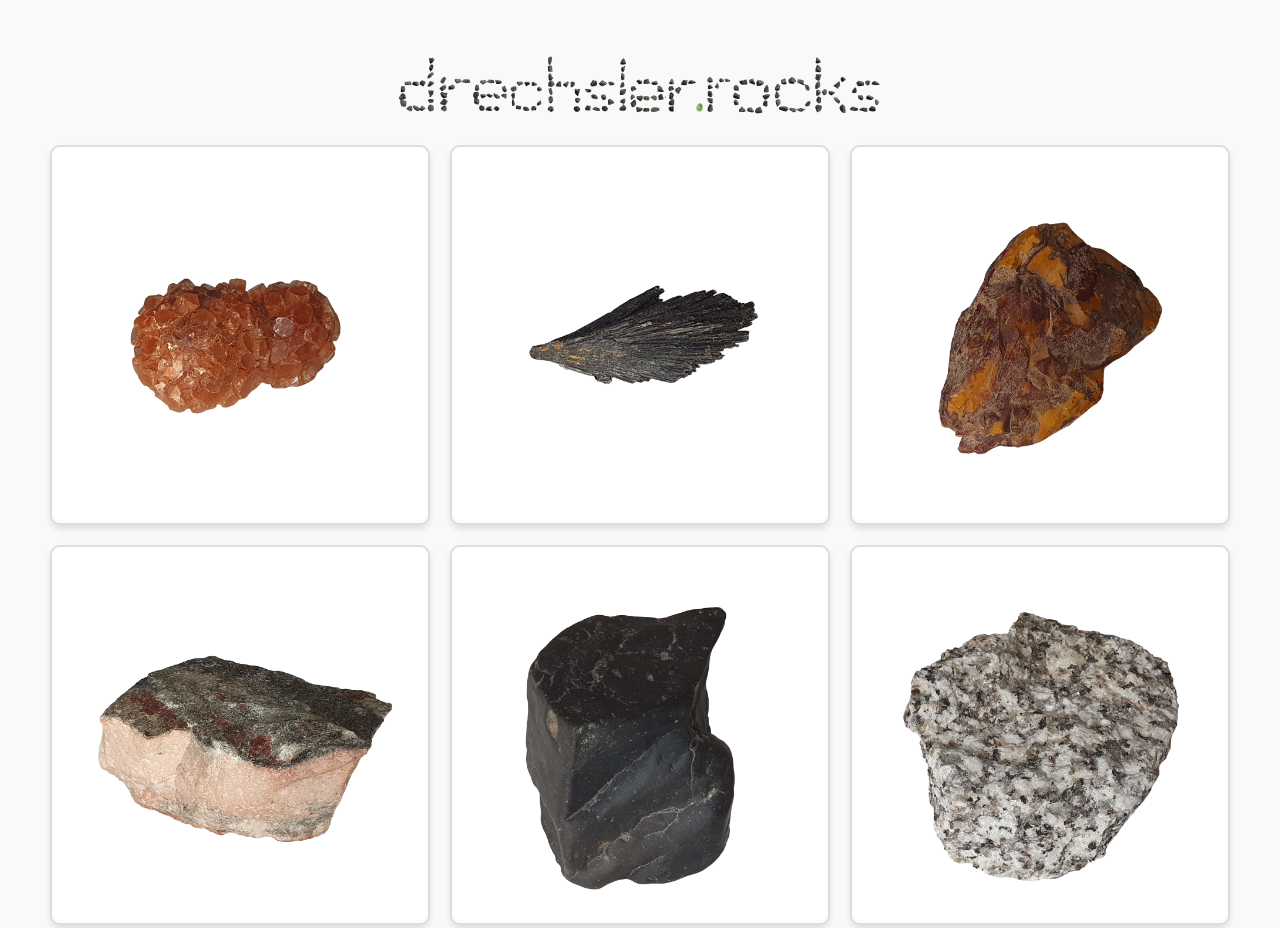
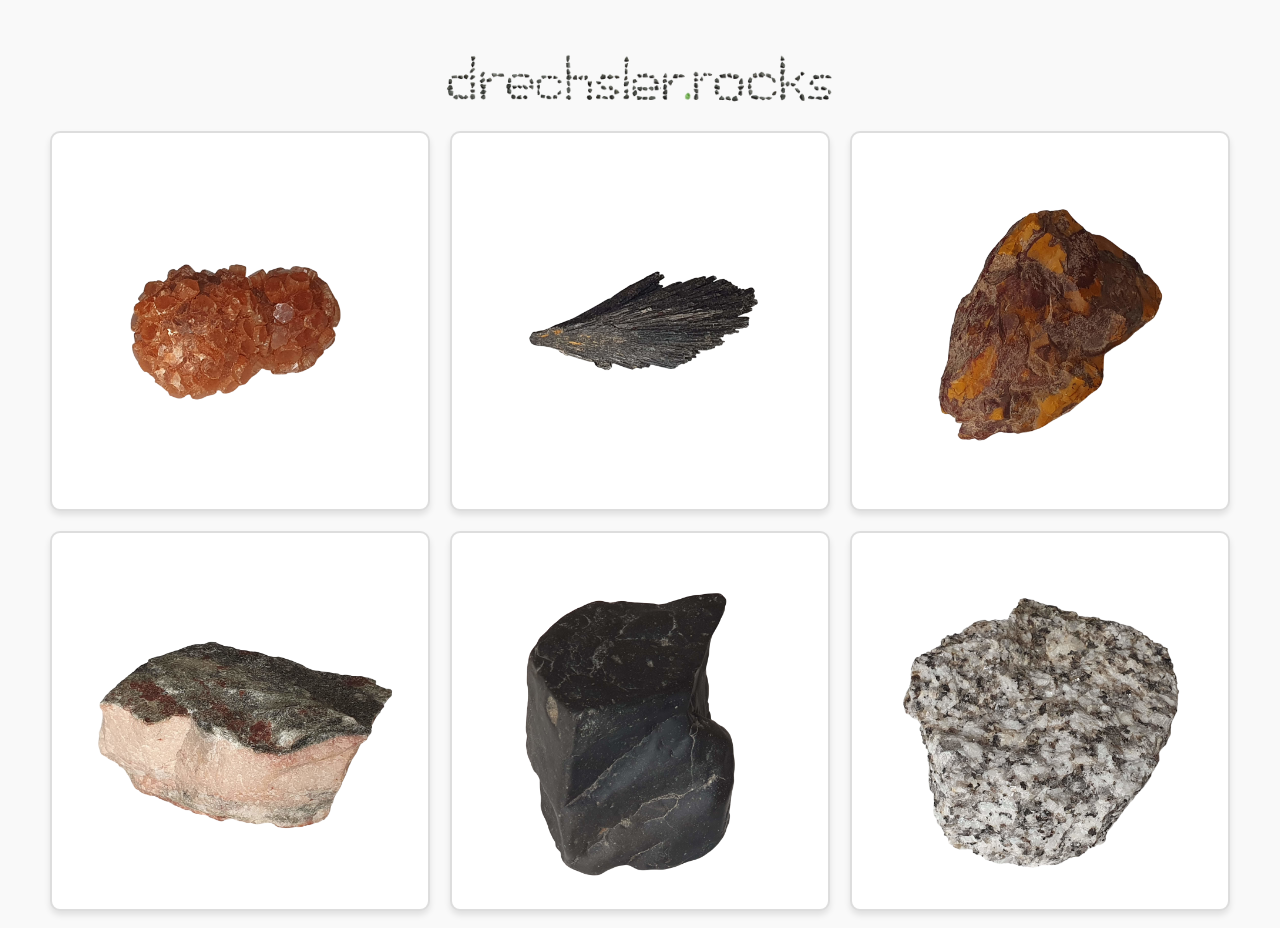
Before and after one commit to Ainali/rocks, a plain HTML site: page index.html in a window 1280 px wide. Shown: the top 928 px of the page. Drawn offline with Linux system fonts and the light colour scheme.

Commit message:
Adjust logo size

```diff
--- a/styles.css
+++ b/styles.css
@@ -26,7 +26,7 @@ h1 {
 }
 
 .logo {
-    max-width: 500px;
+    max-width: 80%;
     cursor: pointer;
 }
 
```
